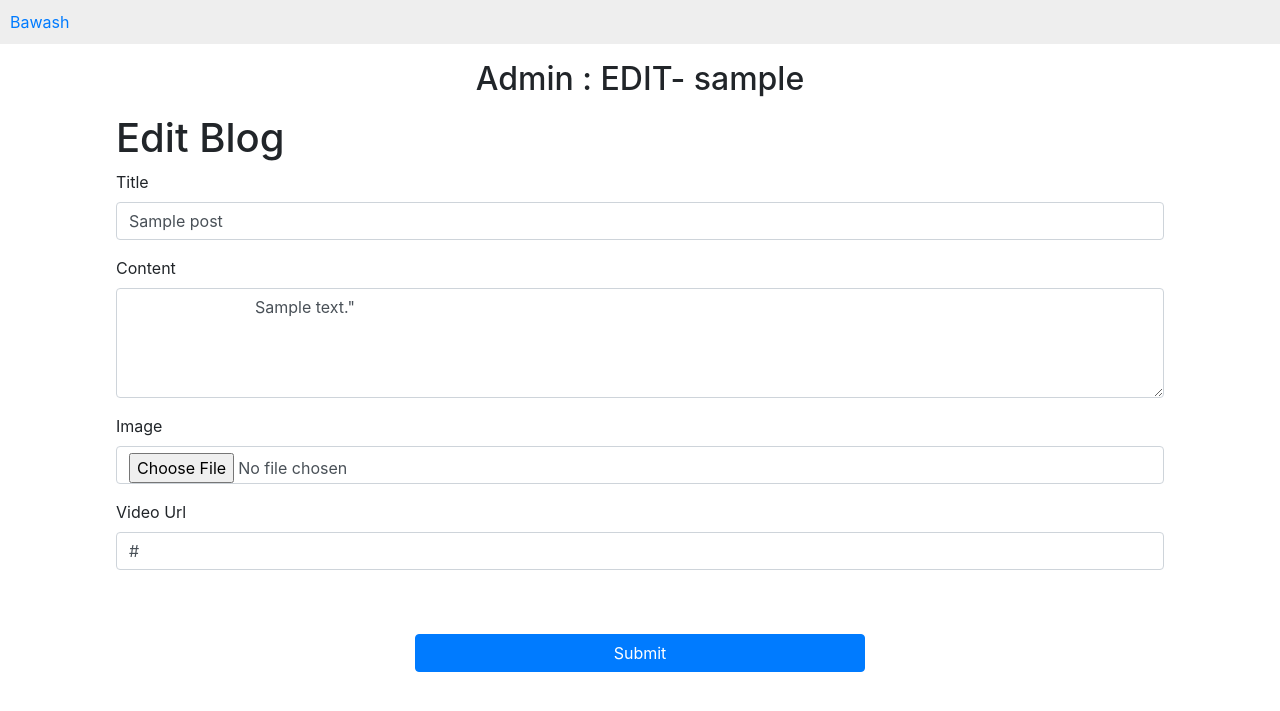
After one commit to andrew21-mch/php-blog-zuri, a PHP site: page /backend/edit-blog.php?id=1 in a window 1280 px wide. The commit adds this page. Shown: the top 711 px of the page. Run offline with PHP 8.4, Linux system fonts and the light colour scheme; tables that the repository leaves empty or names only in its code hold one stand-in row (values such as "Sample post").

Commit message:
delete, edit, add date, for posts

```diff
--- a/backend/Blog.php
+++ b/backend/Blog.php
@@ -6,11 +6,9 @@ class Blog {
     private $conn;
     private $title;
     private $content;
-    // private $author;
-    // private $image;
     private $slug;
-    // private $date;
     private $video_url;
+    private $id;
 
     public function __construct()
     {
@@ -24,7 +22,8 @@ class Blog {
         $slug = $this->createSlug($this->getTitle());
         $video_url = $this->getVid();
 
-        $sql = "INSERT INTO posts (`title`, `content`, `slug`, `video_url`) VALUES ('$title', '$content', '$slug', '$video_url')";
+
+        $sql = "INSERT INTO posts (`title`, `content`, `slug`, `video_url`, `date`) VALUES ('$title', '$content', '$slug', '$video_url', NOW())";
         if($this->conn->query($sql) === TRUE){
             return true;
         }
@@ -35,6 +34,55 @@ class Blog {
 
     }
 
+    public function getPosts(){
+        $sql = "SELECT id as postid, title, content, userid, date FROM posts";
+        $result = $this->conn->query($sql);
+        $posts = array();
+        if ($result->num_rows > 0) {
+            while($row = $result->fetch_assoc()) {
+                $posts[] = $row;
+            }
+            return $posts;
+        }
+        else{
+            return false;
+        }
+    }
+
+    public function deletePost($id) {
+        $sql = "DELETE FROM posts WHERE id='$id'";
+        if ($this->conn->query($sql) === TRUE) {
+            return true;
+        } else {
+            return false;
+        }
+    }
+
+    public function getPost($id){
+        $sql = "SELECT * FROM posts WHERE id='$id'";
+        $result = $this->conn->query($sql);
+        $post = array();
+        if ($result->num_rows > 0) {
+            while($row = $result->fetch_assoc()) {
+                $post = $row;
+            }
+            return $post;
+        }
+        else{
+            return false;
+        }
+    }
+
+
+    // public function delete(){
+    //     $id = $this->getId();
+    //     $sql = "DELETE FROM posts WHERE id='$id'";
+    //     if ($this->conn->query($sql) === TRUE) {
+    //         return true;
+    //     } else {
+    //         return false;
+    //     }
+    // }
 
     public function createSlug($title){
         $slug = preg_replace('/[^A-Za-z0-9-]+/', '-', $title);
@@ -99,14 +147,26 @@ class Blog {
         return $this->slug;
     }
 
+    public function setId($id){
+        $this->id = $id;
+    }
+
+    public function getId(){
+        return $this->id;
+    }
+
+    public function getLoggedInUserId(){
+        if(isset($_SESSION['id'])){
+            return $_SESSION['id'];
+        }
+        else{
+            return false;
+        }
+
+    }
 
 
 }
 
-// $blog = new Blog();
-// $blog->setTitle("test Title");
-// $blog->setContent(" This is some test content");
-// $blog->setSlug("test Title");
-// $blog->setVid("https://yourhub.com");
-
-// var_dump($blog->create());
+$blog = new Blog();
+echo $blog->getLoggedInUserId();
--- /dev/null
+++ b/backend/edit-blog.php
@@ -0,0 +1,98 @@
+<!DOCTYPE html>
+<?php
+include './Connection.php';
+include './Blog.php';
+include './User.php';
+
+$post = new Blog();
+$user = new User();
+?>
+<html lang="en">
+<head>
+    <meta charset="UTF-8">
+    <meta http-equiv="X-UA-Compatible" content="IE=edge">
+    <meta name="viewport" content="width=device-width, initial-scale=1.0">
+    <!-- bootstrap cdn -->
+
+    <title>dashboard</title>
+    <link rel="stylesheet" href="https://cdn.jsdelivr.net/npm/bootstrap@4.3.1/dist/css/bootstrap.min.css" integrity="sha384-ggOyR0iXCbMQv3Xipma34MD+dH/1fQ784/j6cY/iJTQUOhcWr7x9JvoRxT2MZw1T" crossorigin="anonymous">
+
+    <style>
+    body{
+        /* background-image: linear-gradient(#7978FF, #C47AFF); */
+    }
+    input{
+        background-color: none;
+    }
+    .flex-container {
+            display: flex;
+            background: #eee;
+            }
+            .item {
+                padding: 10px;
+            }
+            .ml-auto {
+                margin-left: auto;
+        }
+        .card{
+            background-color: gray;
+            color: white;
+            padding: 40px;
+            margin: 2%;
+        }
+    </style>
+</head>
+<body >
+
+<div class="flex-container">
+        <div class="item"><a href="#">Bawash</a></div>
+        <div class="item ml-auto"><a href="#"><h4 style="color:blue">
+                <?php session_start();
+                if($_SESSION){
+                    echo "Hi " . $_SESSION['username'];
+                }
+                ?>
+            </h4></a></div>
+    </div>
+
+    <?php $blog = $post->getPost($_GET['id']); ?>
+
+
+    <h2 class="row justify-content-center mt-3">Admin : EDIT- <?php echo $blog['slug']; ?></h2>
+    <div class="container">
+        <div class="row justify-content-center m-3">
+            <div class="col-md-12">
+                <h1>Edit Blog</h1>
+                <form action="useraction.php" method="post" class="form m-auto justify-content-center" enctype="multipart/form-data">
+                    <input type="hidden" value="<?php echo $blog['slug']; ?>" name="slug">
+                    <div class="form-group">
+                        <label for="title">Title</label>
+                        <input type="text" class="form-control" id="title" name="title" placeholder="Title" value="<?php echo $blog['title'] ?>" required>
+                    </div>
+                    <div class="form-group">
+                        <label for="content">Content</label>
+                        <textarea class="form-control" id="content" name="content" rows="4" required>
+                            <?php echo $blog['content'] ?>"
+                        </textarea>
+                    </div>
+                    <div class="form-group">
+                        <label for="image">Image</label>
+                        <input type="file" class="form-control img" id="image" name="image" placeholder="Click to upload image">
+                    </div>
+
+                    <div class="form-group">
+                        <label for="url">Video Url</label>
+                        <input type="url" class="form-control link" id="url" name="url" placeholder="https://www.youtube.com/abX..." value="<?php echo $blog['video_url'] ?>">
+                    </div>
+
+                    <div class="row justify-content-center">
+                         <button type="submit" class="row btn btn-primary mt-5 col-md-5 justify-content-center" name="edit-blog-submit">Submit</button>
+                    </div>
+
+                </form>
+            </div>
+        </div>
+    </div>
+
+</body>
+</html>
```
Also changed, not shown: backend/all-posts.php (added, +89 -0 lines), backend/dashboard.php (+34 -1 lines), backend/useraction.php (+18 -2 lines).
